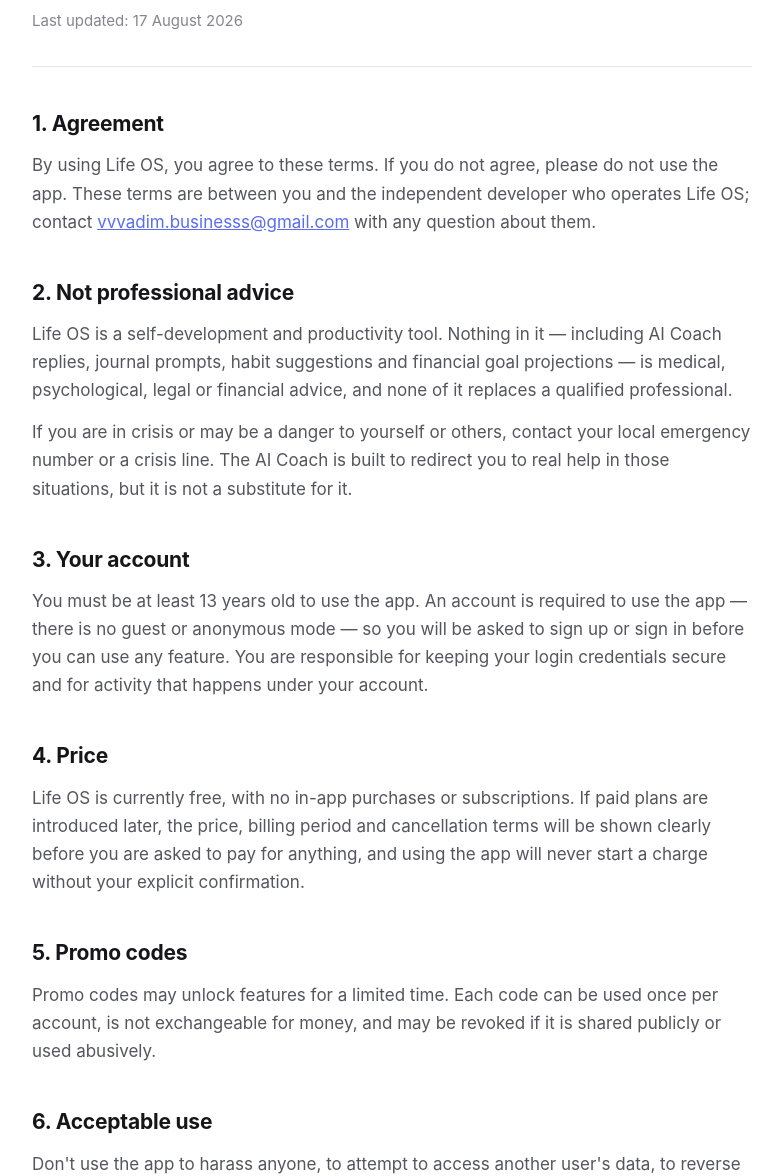
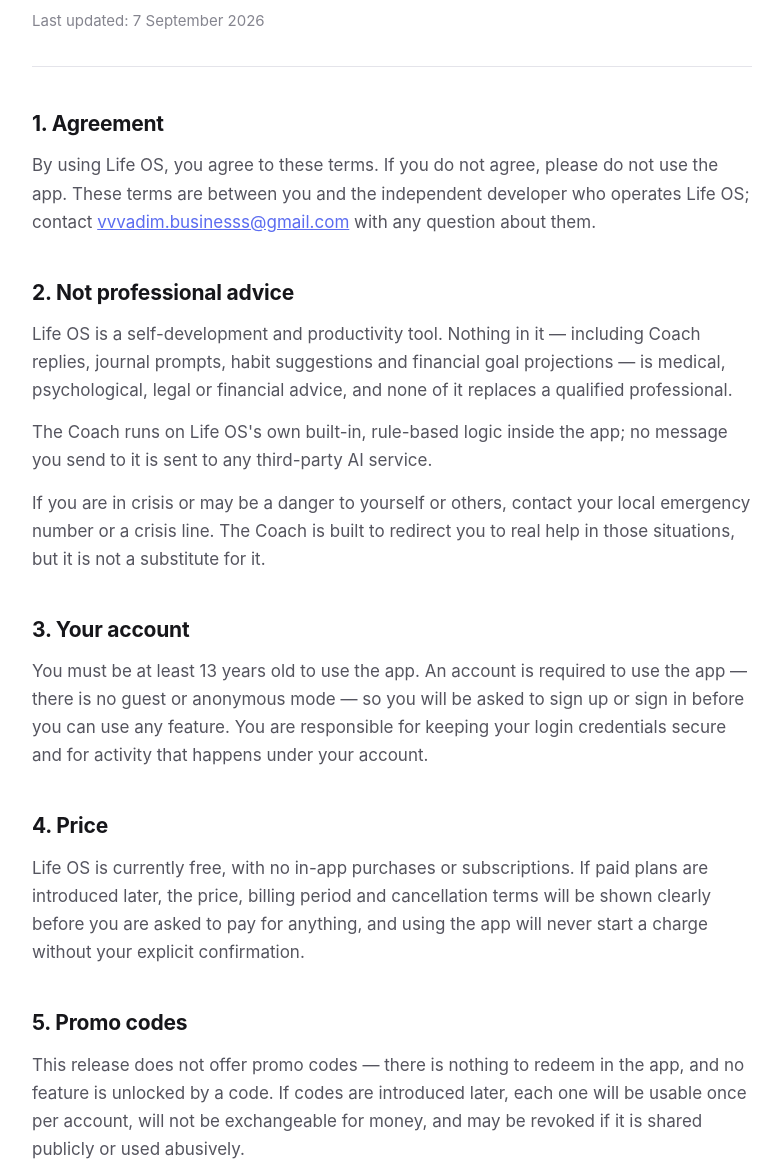
Before and after one commit to 123vssdc/life-os-legal, a plain HTML site: page terms.html in a window 1280 px wide. Shown: the part 140-1316 px from the top of the page, without its empty margins (248-1029 px from the left). Drawn offline with Linux system fonts and the light colour scheme.

Commit message:
Mirror in-app legal text: rule-based Coach wording, operator-access disclosure, promo-code section; bump to 7 September 2026

```diff
--- a/terms.html
+++ b/terms.html
@@ -12,7 +12,7 @@
 <header>
   <p class="eyebrow">Life OS</p>
   <h1>Terms of Service</h1>
-  <p class="updated">Last updated: 17 August 2026</p>
+  <p class="updated">Last updated: 7 September 2026</p>
 </header>
 
 <h2>1. Agreement</h2>
@@ -22,11 +22,13 @@
 them.</p>
 
 <h2>2. Not professional advice</h2>
-<p>Life OS is a self-development and productivity tool. Nothing in it — including AI Coach replies,
+<p>Life OS is a self-development and productivity tool. Nothing in it — including Coach replies,
 journal prompts, habit suggestions and financial goal projections — is medical, psychological, legal
 or financial advice, and none of it replaces a qualified professional.</p>
+<p>The Coach runs on Life OS's own built-in, rule-based logic inside the app; no message you send to
+it is sent to any third-party AI service.</p>
 <p>If you are in crisis or may be a danger to yourself or others, contact your local emergency
-number or a crisis line. The AI Coach is built to redirect you to real help in those situations, but
+number or a crisis line. The Coach is built to redirect you to real help in those situations, but
 it is not a substitute for it.</p>
 
 <h2>3. Your account</h2>
@@ -42,8 +44,9 @@
 confirmation.</p>
 
 <h2>5. Promo codes</h2>
-<p>Promo codes may unlock features for a limited time. Each code can be used once per account, is
-not exchangeable for money, and may be revoked if it is shared publicly or used abusively.</p>
+<p>This release does not offer promo codes — there is nothing to redeem in the app, and no feature
+is unlocked by a code. If codes are introduced later, each one will be usable once per account, will
+not be exchangeable for money, and may be revoked if it is shared publicly or used abusively.</p>
 
 <h2>6. Acceptable use</h2>
 <p>Don't use the app to harass anyone, to attempt to access another user's data, to reverse engineer
```
Also changed, not shown: privacy.html (+14 -9 lines).
